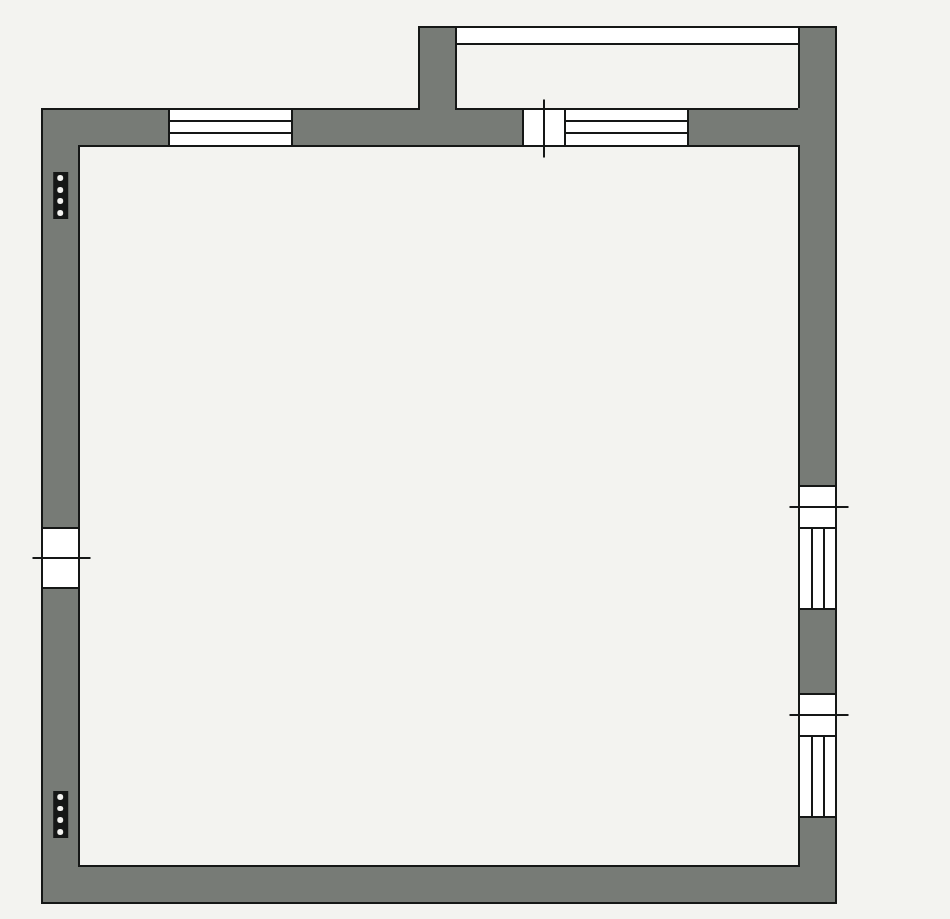
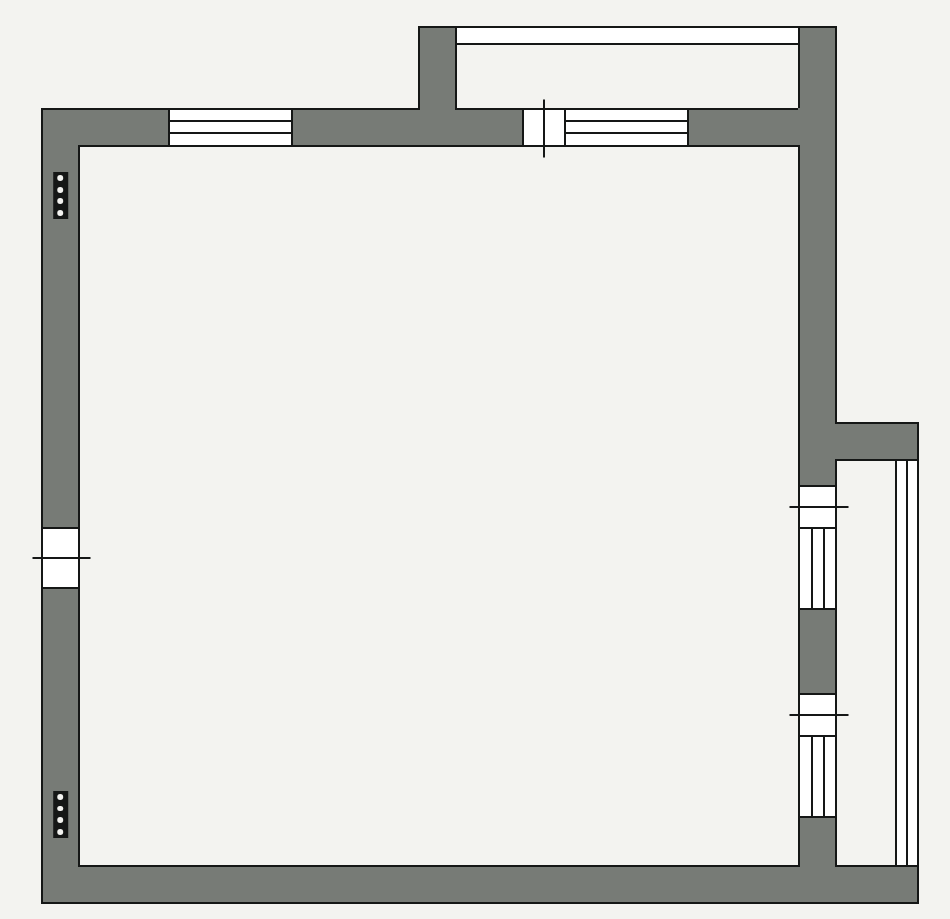
Before and after one commit to Alex-Nicalace/apartment-plan, a website built with Vite: page index.html in a window 1280 px wide. Shown: the part 81-1000 px from the top of the page, without its empty margins (159-1109 px from the left). Built offline with nearby package versions, Linux system fonts and the light colour scheme.

Commit message:
feat: add glazed balcony

```diff
--- a/index.html
+++ b/index.html
@@ -84,7 +84,20 @@
               </div>
             </div>
           </div>
-          <div class="floor-plan__balcony-glazed"></div>
+          <div class="floor-plan__balcony-glazed">
+            <div
+              class="wall wall_vertical wall_type_glass floor-plan__wall"
+              style="--wall-right: 0"
+            ></div>
+            <div
+              class="wall wall_join_start wall_join-start-open_left floor-plan__wall"
+              style="--wall-top: 0"
+            ></div>
+            <div
+              class="wall wall_join_start wall_join-start-open_left floor-plan__wall"
+              style="--wall-bottom: 0"
+            ></div>
+          </div>
         </div>
       </section>
     </main>
--- a/src/styles/blocks/_floor-plan.scss
+++ b/src/styles/blocks/_floor-plan.scss
@@ -27,4 +27,12 @@
     width: percent(200, $plan-design-size);
     height: percent(40, $plan-design-size);
   }
+
+  &__balcony-glazed {
+    position: absolute;
+    bottom: 0;
+    right: var(--wall-border-size);
+    width: percent(40, $plan-design-size);
+    height: percent(230, $plan-design-size);
+  }
 }
```
